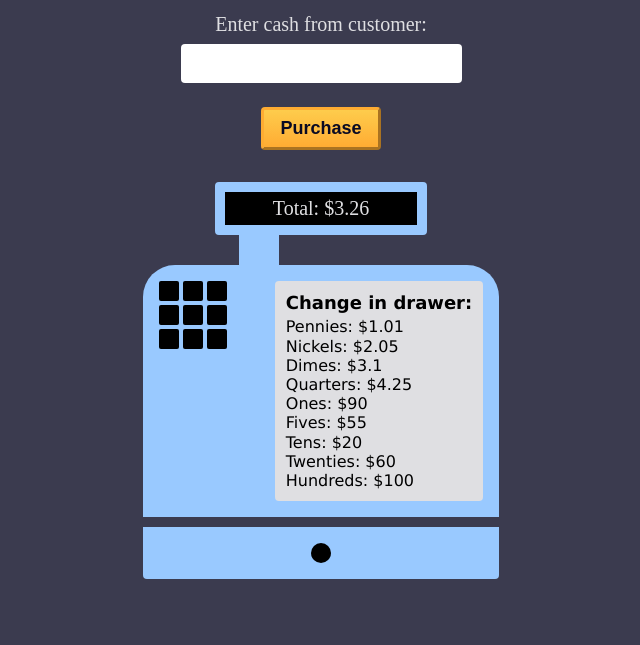
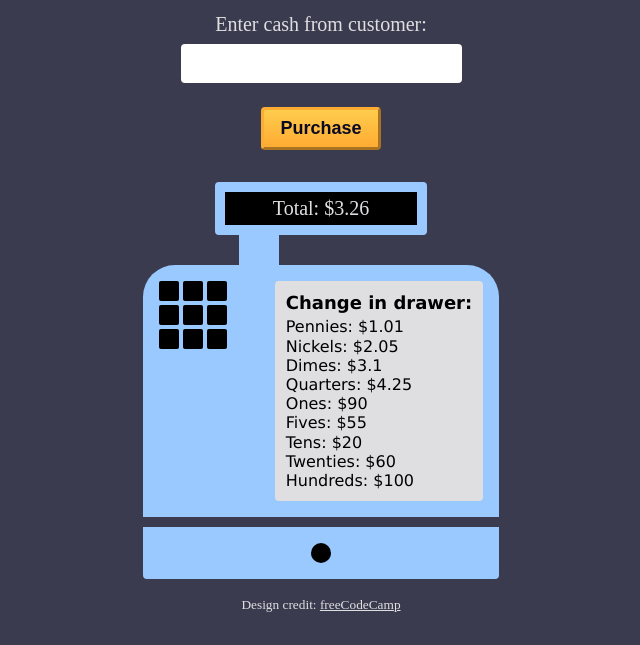
Before and after one commit to NnejiBen/Cash-Register, a plain HTML site: page index.html in a window 1280 px wide. Shown: the part 206-851 px from the top of the page, without its empty margins (319-959 px from the left). Before the commit the page ends 801 px from the top, so only its background shows below. Drawn offline with Linux system fonts and the light colour scheme.

Commit message:
update index.html
add attribution

```diff
--- a/index.html
+++ b/index.html
@@ -66,7 +66,10 @@
             </div>
         </div>
     </main>
-    <footer></footer>
+    <footer>
+        <!-- Attribution -->
+         <small class="attribution">Design credit: <a href="https://www.freecodecamp.org/" target="_blank">freeCodeCamp</a></small>
+    </footer>
     <script src="script.js"></script>
 </body>
 </html>
--- a/styles.css
+++ b/styles.css
@@ -190,3 +190,21 @@ main {
     background-color: var(--dark);
     border-radius: 50%;
 }
+
+footer {
+    padding: 1rem;
+}
+
+.attribution {
+    width: 100%;
+    text-align: center;
+    color: var(--grey-DFDFE2);
+}
+
+.attribution a {
+    color: var(--grey-DFDFE2);
+}
+
+.attribution a:hover {
+    color: var(--blue);
+}
```
